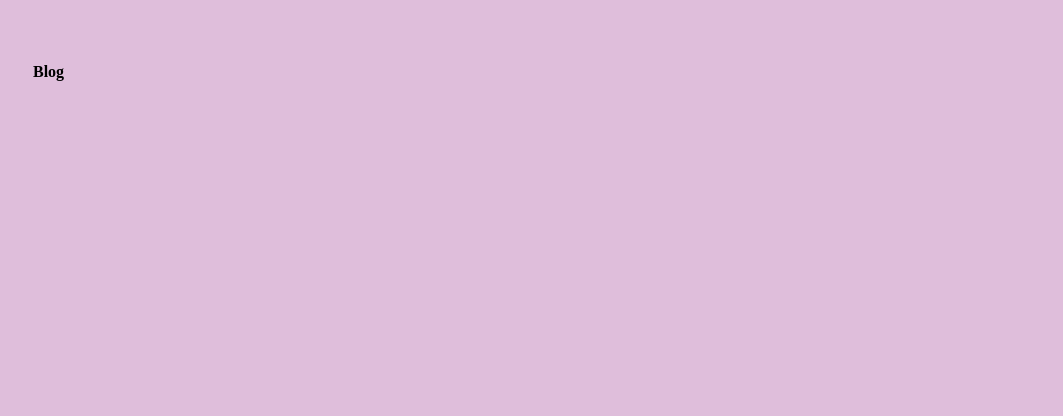
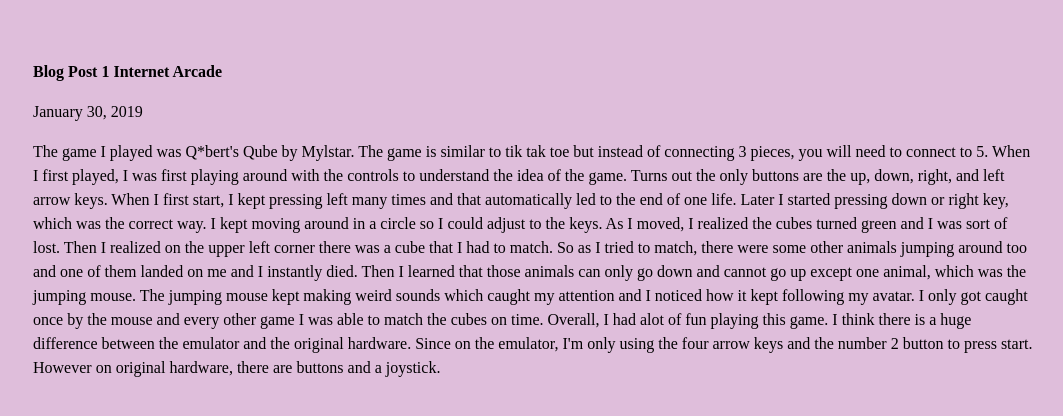
Before and after one commit to vand326/Art108Blog, a plain HTML site: page index.html in a window 1280 px wide. Shown: the whole page, without its empty margins (107-1170 px from the left). Drawn offline with Linux system fonts and the light colour scheme.

Commit message:
description

```diff
--- a/index.html
+++ b/index.html
@@ -6,4 +6,25 @@
   </head>
 
 <body>
-  <b> Blog </b>
+  <b> Blog Post 1 Internet Arcade</b>
+  <p>January 30, 2019
+  <p>
+  The game I played was Q*bert's Qube by Mylstar. The game is similar to tik tak
+  toe but instead of connecting 3 pieces, you will need to connect to 5. When I
+  first played, I was first playing around with the controls to understand the idea
+  of the game. Turns out the only buttons are the up, down, right, and left arrow keys.
+  When I first start, I kept pressing left many times and that automatically led to the end of
+  one life. Later I started pressing down or right key, which was the correct way.
+  I kept moving around in a circle so I could adjust to the keys. As I moved, I realized
+  the cubes turned green and I was sort of lost. Then I realized on the upper left corner
+  there was a cube that I had to match. So as I tried to match, there were some other
+  animals jumping around too and one of them landed on me and I instantly died.
+  Then I learned that those animals can only go down and cannot go up except one animal,
+  which was the jumping mouse. The jumping mouse kept making weird sounds which caught my
+  attention and I noticed how it kept following my avatar. I only got caught once by the mouse
+  and every other game I was able to match the cubes on time. Overall, I had alot of fun
+  playing this game.
+  I think there is a huge difference between the emulator and the original hardware. Since on the
+  emulator, I'm only using the four arrow keys and the number 2 button to press start. However on <thead>
+original hardware, there are buttons and a joystick.
+</body>
```
